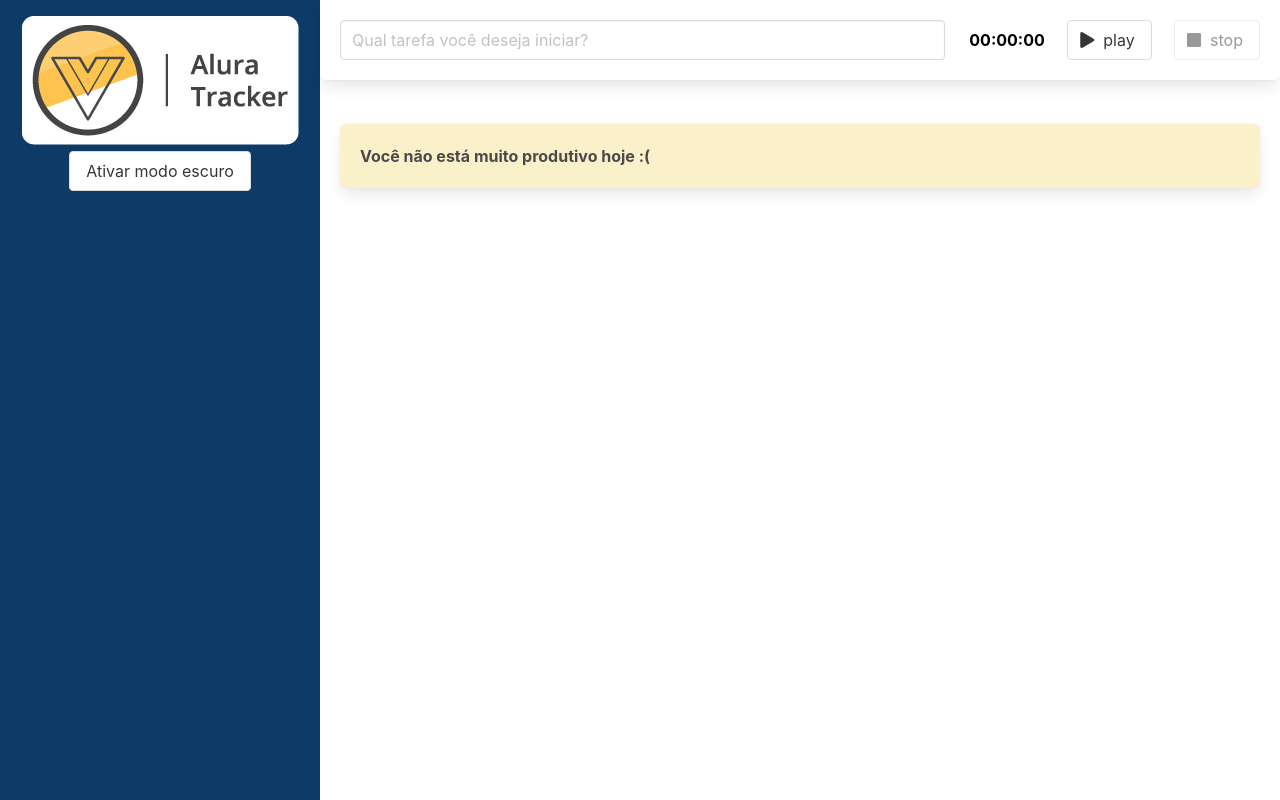
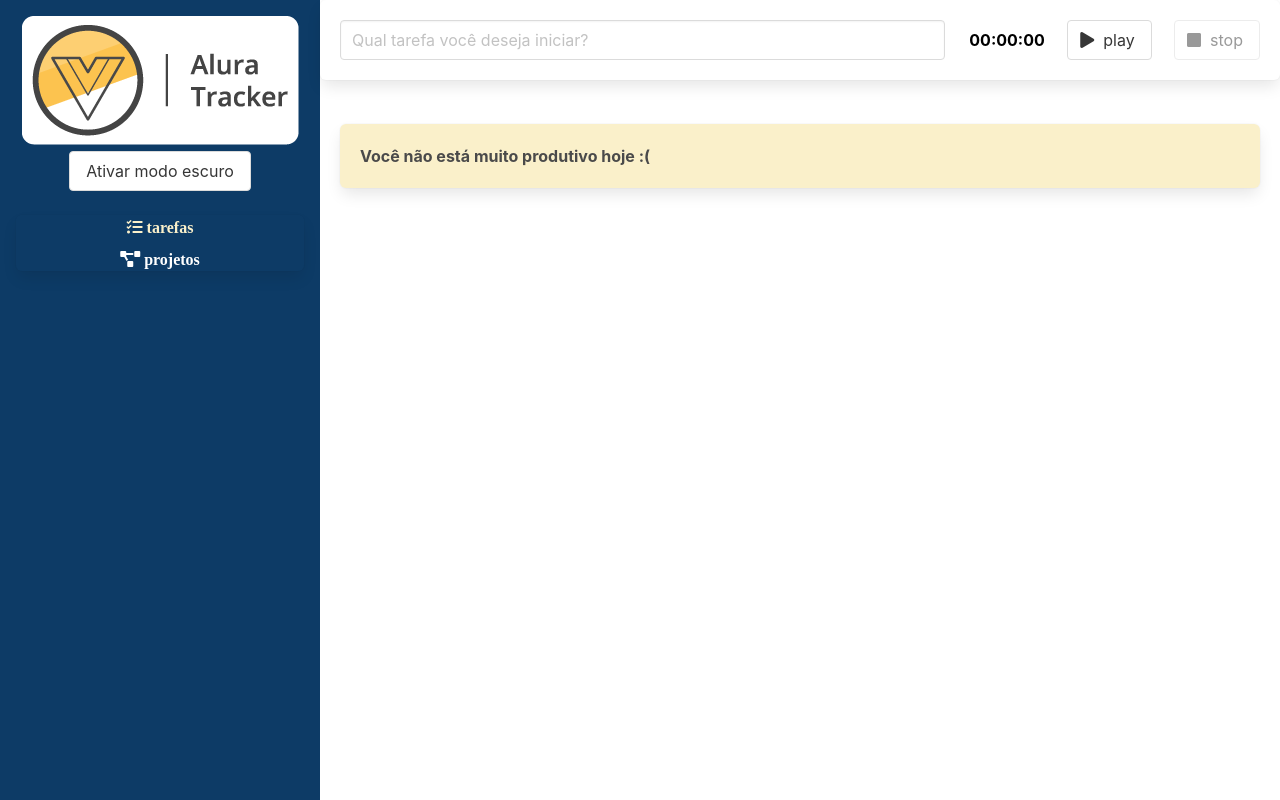
Before and after one commit to JoaoPauloFer/curso-vue3-parte2, a Vue app: page /#/ in a window 1280 px wide. Built offline with nearby package versions, Linux system fonts and the light colour scheme.

Commit message:
docs: 📑  criando router-link para as paginas

```diff
--- a/src/components/BarraLateral.vue
+++ b/src/components/BarraLateral.vue
@@ -3,9 +3,30 @@
       <h1>
         <img src="../assets/logo.png" alt="">
       </h1>
+    <div>
       <button class="button" @click="alterarTema">
         {{ textoBotao }}
       </button>
+      <nav class="panel mt-5">
+        <ul>
+          <li>
+            <router-link to="/" class="link">
+              <i class="fas fa-tasks">
+              tarefas
+              </i>
+            </router-link>
+          </li>
+          <li>
+            <router-link to="/projetos" class="link">
+              <i class="fas fa-project-diagram">
+              projetos
+              </i>
+            </router-link>
+          </li>
+        </ul>
+      </nav>
+    </div>
+
   </header>
 </template>
 
@@ -51,4 +72,17 @@
     height: auto;
   }
 }
+.panel li {
+    margin: 8px 0;
+}
+.link {
+    color: #fff;
+}
+.link:hover {
+    color: #FAF0CA;
+}
+.link.router-link-active {
+    color: #FAF0CA;
+}
+
 </style>
--- a/src/roteador/index.ts
+++ b/src/roteador/index.ts
@@ -1,5 +1,6 @@
 import { createRouter, createWebHashHistory, RouteRecordRaw } from "vue-router"
 import Tarefas from '../views/Tarefas.vue'
+import Projetos from '../views/Projetos.vue'
 
 
 const rotas: RouteRecordRaw[] = [
@@ -9,9 +10,9 @@
         component: Tarefas
     },
     {
-        path:'/',
-        name: 'Tarefas',
-        component: Tarefas
+        path:'/projetos',
+        name: 'Projetos',
+        component: Projetos
     }
 ]
 
--- /dev/null
+++ b/src/views/Projetos.vue
@@ -0,0 +1,11 @@
+<template>
+    <h1>Projetos</h1>
+</template>
+
+<script lang="ts">
+import { defineComponent } from 'vue';
+export default defineComponent({
+    name: 'Projetos'
+})
+
+</script>
```
